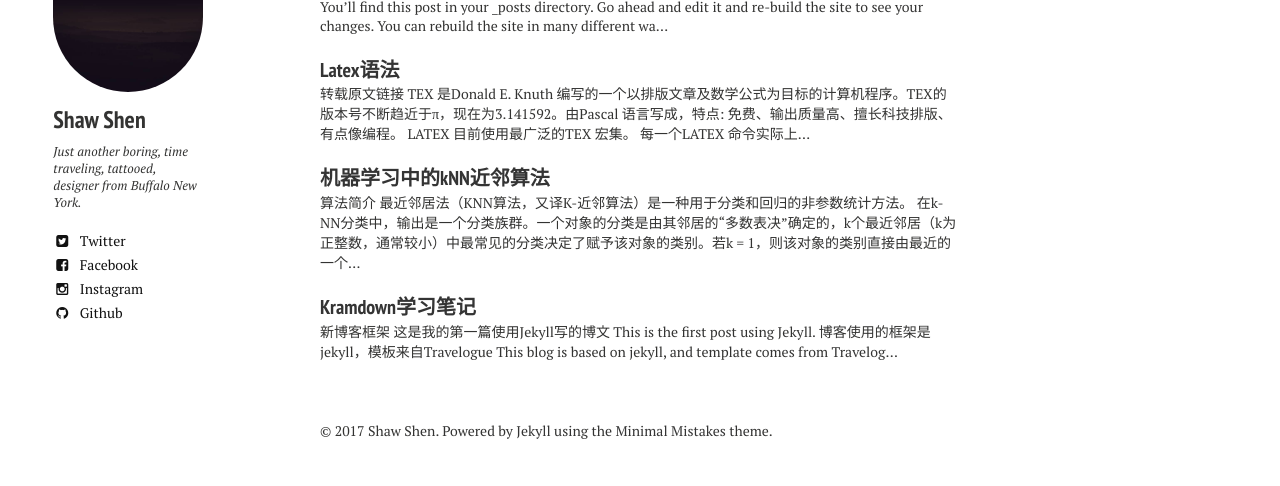
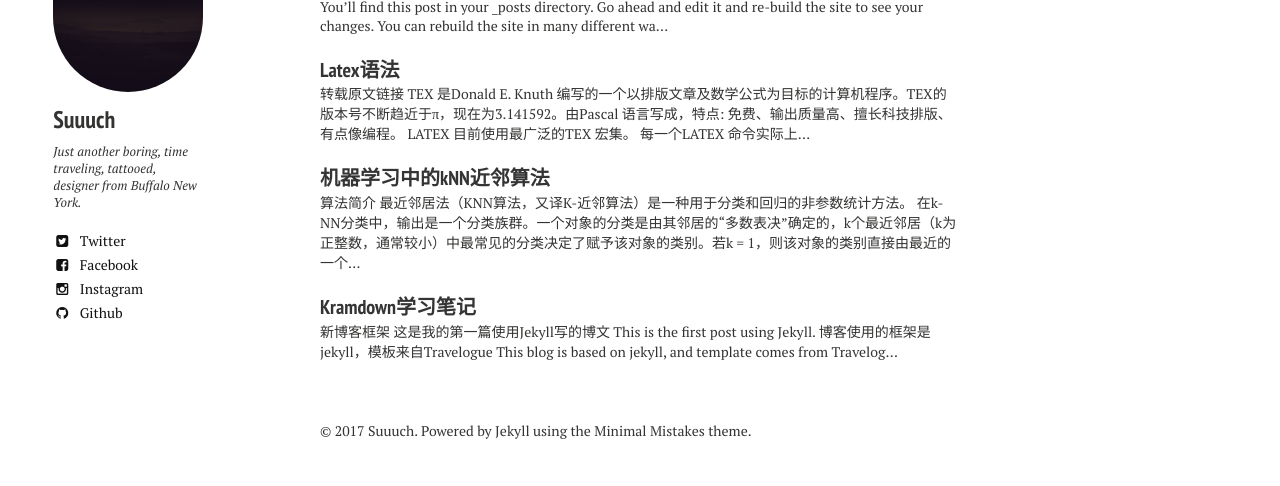
Before and after one commit to suuuch/suuuch.github.io, a Jekyll site: the page built from index.md, in a window 1280 px wide. Shown: the part 632-1118 px from the top of the page. Built offline with Jekyll 4.4.1, drawn with Linux system fonts in a browser that asks for light colours; nearby versions of some CDN libraries.

Commit message:
changge config

```diff
--- a/_config.yml
+++ b/_config.yml
@@ -41,7 +41,7 @@ titlecase: true
 
 # Site owner
 owner:
-  name: Shaw Shen
+  name: Suuuch
   avatar: bio-photo.jpg
   bio: "Just another boring, time traveling, tattooed, designer from Buffalo New York."
   disqus-shortname: suuuch
```
